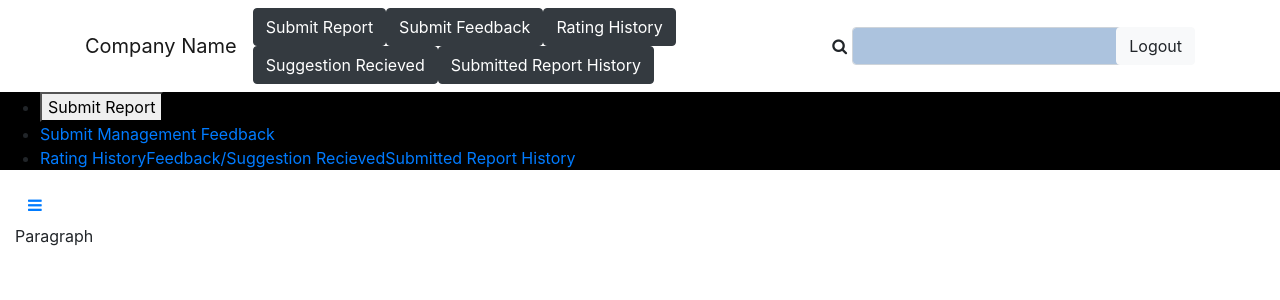
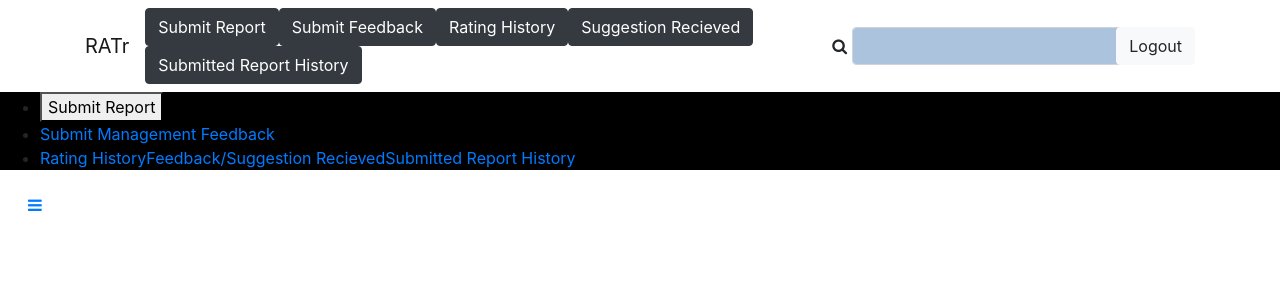
Before and after one commit to shubhamdarekar/VESITHACKS2019, a Django app: a page that uses VESITHACKS19/EvaluationApp/templates/EvaluationApp/employeedash.html in a window 1280 px wide. Shown: the top 300 px of the page. Run offline with Django 3.2, Linux system fonts and the light colour scheme; some libraries are stand-ins or nearby versions; some web fonts are replaced.

Commit message:
Update employeedash.html

```diff
--- a/VESITHACKS19/EvaluationApp/templates/EvaluationApp/employeedash.html
+++ b/VESITHACKS19/EvaluationApp/templates/EvaluationApp/employeedash.html
@@ -24,7 +24,7 @@
 
 <body>
     <nav class="navbar navbar-light navbar-expand-md navigation-clean-search" style="margin:0px;">
-        <div class="container"><a class="navbar-brand" href="#">Company Name</a><button class="navbar-toggler" data-toggle="collapse" data-target="#navcol-1"><span class="sr-only">Toggle navigation</span><span class="navbar-toggler-icon"></span></button>
+        <div class="container"><a class="navbar-brand" href="#">RATr</a><button class="navbar-toggler" data-toggle="collapse" data-target="#navcol-1"><span class="sr-only">Toggle navigation</span><span class="navbar-toggler-icon"></span></button>
             <div class="collapse navbar-collapse"
                 id="navcol-1">
                 <ul class="nav navbar-nav">
@@ -54,7 +54,7 @@
                         <div id="here">
 
                         </div>
-                        <p>Paragraph</p>
+                        <p></p>
                     </div>
                 </div>
             </div>
```
